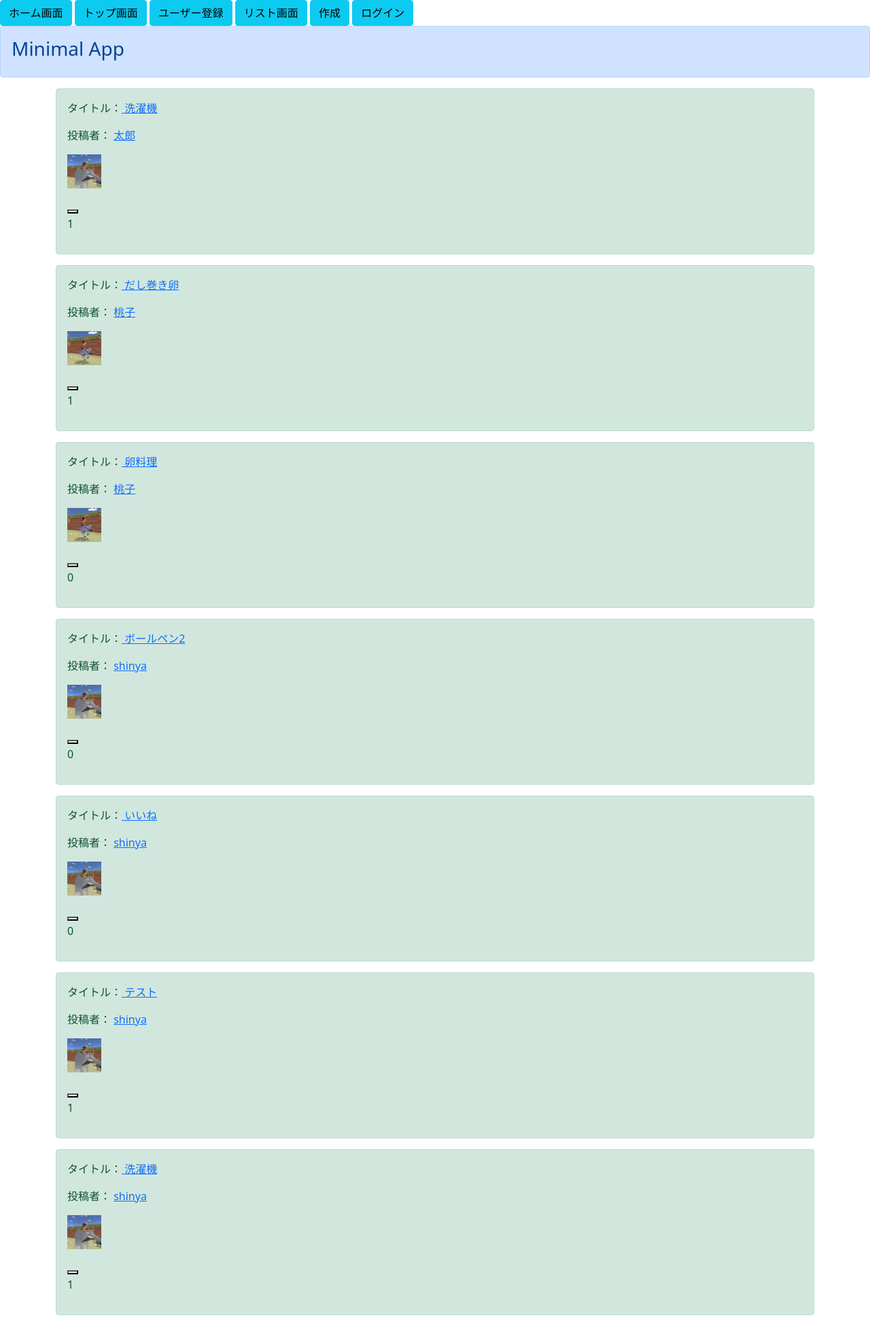
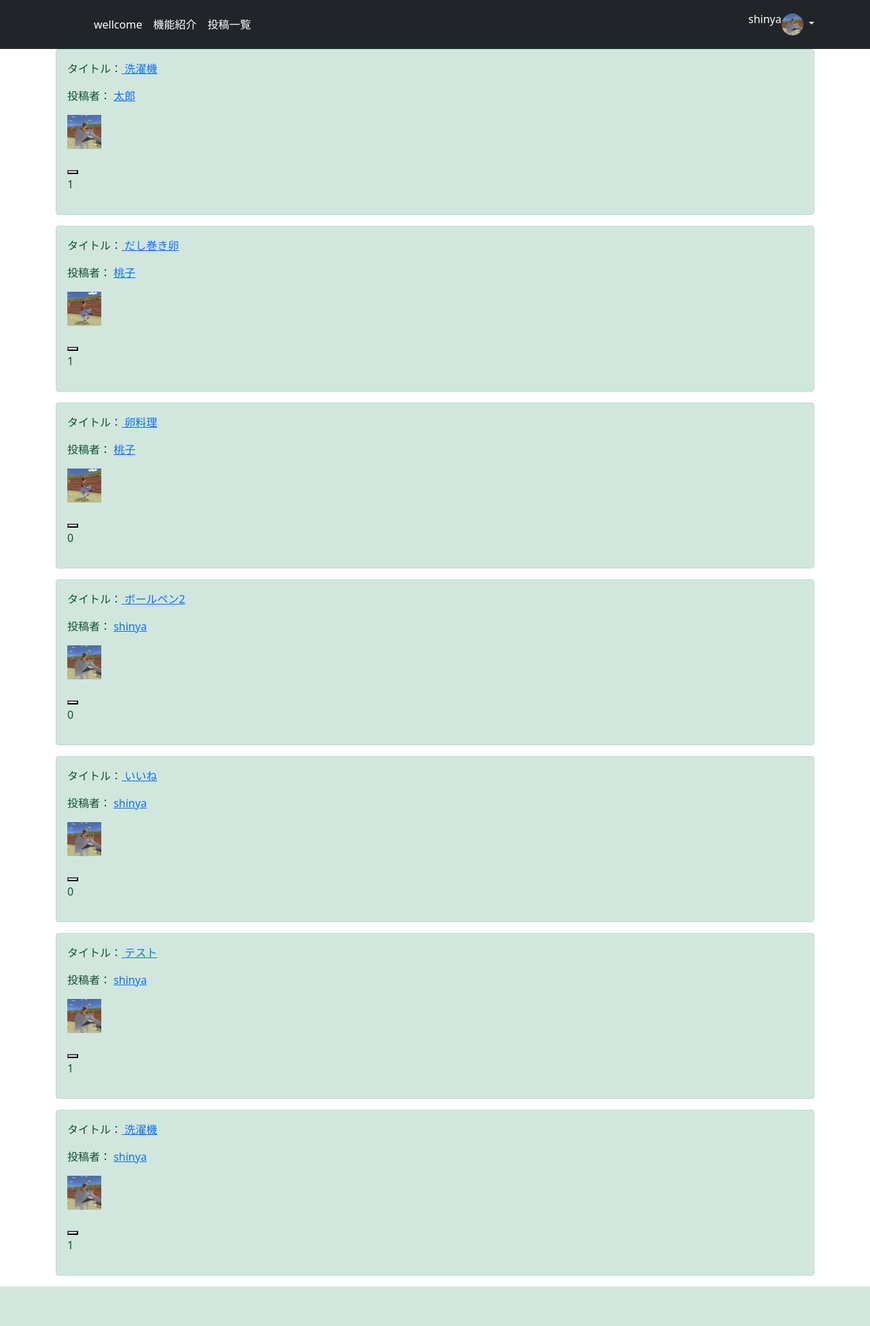
Before and after one commit to mokoshin0720/minimal, a Django app: page /list/ in a window 1280 px wide. Shown: the whole page at 68% size. After the commit the page ends 1892 px from the top, so only its background shows below. Run offline with Django 3.2, Linux system fonts and the light colour scheme; a user stored in the database is signed in; data comes from the database, SQL or seed files in the repository; both versions use the stored data as it was after the commit; some libraries are stand-ins or nearby versions.

Commit message:
ナビゲーションバーのデザインを変更

```diff
--- /dev/null
+++ b/minimal/static/header.css
@@ -0,0 +1,13 @@
+.bi {
+  vertical-align: -.125em;
+  fill: currentColor;
+}
+
+.text-small {
+  font-size: 85%;
+}
+
+.dropdown-toggle {
+  outline: 0;
+  color: white;
+}
--- a/minimal/views.py
+++ b/minimal/views.py
@@ -13,20 +13,25 @@ def home(request):
     user = request.user
     return render(request, 'home.html', {'user':user})
 
-@login_required
 def list(request):
     objects = MinimalModel.objects.all()
-    liked_list = []
-    for object in objects:
-        liked = object.like_set.filter(user=request.user)
-        if liked.exists():
-            liked_list.append(object.id)
-    context = {
-        'objects': objects,
-        'liked_list': liked_list,
-    }
-    return render(request, 'list.html', context)
 
+    if request.user.is_authenticated:
+        liked_list = []
+        for object in objects:
+            liked = object.like_set.filter(user=request.user)
+            if liked.exists():
+                liked_list.append(object.id)
+        context = {
+            'objects': objects,
+            'liked_list': liked_list,
+        }
+        return render(request, 'list.html', context)
+
+    else:
+        return render(request, 'list.html', {'objects': objects})
+
+@login_required
 def like(request):
     if request.method == 'POST':
         thing = get_object_or_404(MinimalModel, pk=request.POST.get('object_id'))
@@ -110,10 +115,12 @@ def signup(request):
         form = SignUpForm()
     return render(request, 'signup.html', {'form': form})
 
+@login_required
 def user_detail(request, pk):
     user = get_object_or_404(CustomUser, pk=pk)
     return render(request, 'user_detail.html', {'user': user})
 
+@login_required
 def user_update(request, pk):
     if pk:
         user = get_object_or_404(CustomUser, pk=pk)
--- a/templates/base.html
+++ b/templates/base.html
@@ -1,30 +1,64 @@
+{% load static %}
+
 <!doctype html>
-<html lang="en">
+<html lang="ja">
   <head>
-    <!-- Required meta tags -->
     <meta charset="utf-8">
     <meta name="viewport" content="width=device-width, initial-scale=1">
+    <link href="https://cdn.jsdelivr.net/npm/bootstrap@5.0.0-beta1/dist/css/bootstrap.min.css" rel="stylesheet" integrity="sha384-giJF6kkoqNQ00vy+HMDP7azOuL0xtbfIcaT9wjKHr8RbDVddVHyTfAAsrekwKmP1" crossorigin="anonymous">
+    <script src="https://ajax.googleapis.com/ajax/libs/jquery/3.2.1/jquery.min.js"></script>
+    <script src="https://cdn.jsdelivr.net/npm/bootstrap@5.0.0-beta3/dist/js/bootstrap.bundle.min.js" integrity="sha384-JEW9xMcG8R+pH31jmWH6WWP0WintQrMb4s7ZOdauHnUtxwoG2vI5DkLtS3qm9Ekf" crossorigin="anonymous"></script>
 
-    <!-- Bootstrap CSS -->
-    <link href="https://cdn.jsdelivr.net/npm/bootstrap@5.0.0-beta1/dist/css/bootstrap.min.css" rel="stylesheet" integrity="sha384-giJF6kkoqNQ00vy+HMDP7azOuL0xtbfIcaT9wjKHr8RbDVddVHyTfAAsrekwKmP1" crossorigin="anonymous">
+    {% block title %}
+    <title>Minimal App</title>
+    {% endblock title %}
 
-
-    <title>Minimal App</title>
     {% block customcss %}
+    <link href="{% static 'header.css' %}" rel="stylesheet">
     {% endblock customcss %}
   </head>
+
   <body>
-    <a href="{% url 'home' %}" class="btn btn-info btn"  role="button">ホーム画面</a>
-    <a href="{% url 'index' %}" class="btn btn-info btn"  role="button">トップ画面</a>
-    <a href="{% url 'signup' %}" class="btn btn-info btn"  role="button">ユーザー登録</a>
-    <a href="{% url 'list' %}" class="btn btn-info btn"  role="button">リスト画面</a>
-    <a href="{% url 'create' %}" class="btn btn-info btn"  role="button">作成</a>
-    <a href="{% url 'login' %}" class="btn btn-info btn"  role="button">ログイン</a>
+    <header class="p-3 bg-dark text-white">
+      <div class="container">
+        <div class="d-flex flex-wrap align-items-center justify-content-center justify-content-lg-start">
+          <a href="/" class="d-flex align-items-center mb-2 mb-lg-0 text-white text-decoration-none">
+          <svg class="bi me-2" width="40" height="32"><use xlink:href="#bootstrap"/></svg>
+          </a>
+
+          <ul class="nav col-12 col-lg-auto me-lg-auto mb-2 justify-content-center mb-md-0">
+            <li><a href="{% url 'index' %}" class="nav-link px-2 text-white">wellcome</a></li>
+            <li><a href="#" class="nav-link px-2 text-white">機能紹介</a></li>
+            <li><a href="{% url 'list' %}" class="nav-link px-2 text-white">投稿一覧</a></li>
+          </ul>
+
+      {% if user.is_authenticated %}
+      <p>{{ user }}</p>
+          <div class="dropdown text-end">
+            <a href="#" class="d-block link-dark text-decoration-none dropdown-toggle" id="dropdownUser1" data-bs-toggle="dropdown" aria-expanded="false">
+            <img src="{{ user.image.url }}" alt="mdo" width="32" height="32" class="rounded-circle">
+            </a>
+
+            <ul class="dropdown-menu text-small" aria-labelledby="dropdownUser1">
+              <li><a class="dropdown-item" href="{% url 'user_posts' user.id %}">自分の投稿</a></li>
+              <li><a class="dropdown-item" href="{% url 'user_detail' user.id %}">ユーザー情報</a></li>
+              <li><hr class="dropdown-divider"></li>
+              <li><a class="dropdown-item" href="{% url 'logout' %}">ログアウト</a></li>
+            </ul>
+          </div>
+      {% else %}
+          <div class="text-end">
+            <a href="{% url 'login' %}"><button type="button" class="btn btn-outline-light me-2">Login</button></a>
+            <a href="{% url 'signup' %}"><button type="button" class="btn btn-warning">Sign-up</button></a>
+          </div>
+      {% endif %}
+        </div>
+      </div>
+    </header>
     {% block header %}
     {% endblock header %}
 
     {% block content %}
     {% endblock content %}
 
-  </body>
-</html>
+</body>
--- a/templates/home.html
+++ b/templates/home.html
@@ -5,6 +5,4 @@
 
     <p>こんにちは{{ user.username }}さん</p>
 
-    <p><a href="{% url 'logout' %}">ログアウト</a></p>
-    <p><a href="{% url 'user_detail' user.id %}">ユーザー詳細</a></p>
 {% endblock %}
--- a/templates/like.html
+++ b/templates/like.html
@@ -1,3 +1,4 @@
+{% if user.is_authenticated %}
 <form action="{% url 'like' %}" method="POST">
     {% csrf_token %}
     {% if object.id in liked_list %}
@@ -7,3 +8,8 @@
     {% endif %}
 </form>
 <p name="{{ object.id }}-count" class="count"> {{ object.like_set.count }} </p>
+
+{% else %}
+<p id="like" name="{{ object.id }}"><i class="fas fa-lg fa-heart like-red"></i>アイコンを挿入</p>
+<p name="{{ object.id }}-count" class="count"> {{ object.like_set.count }} </p>
+{% endif %}
--- a/templates/list.html
+++ b/templates/list.html
@@ -1,10 +1,4 @@
 {% extends 'base.html' %}
-
-{% block header %}
-<div class="alert alert-primary" role="alert">
-  <h3>Minimal App</h3>
-</div>
-{% endblock header %}
 
 {% block content %}
 <div class="container">
@@ -20,6 +14,7 @@
     {% endfor %}
 </div>
 
+{% if user.is_authenticated %}
 <script src="https://code.jquery.com/jquery-3.5.1.min.js" integrity="sha256-9/aliU8dGd2tb6OSsuzixeV4y/faTqgFtohetphbbj0=" crossorigin="anonymous"></script>
 <script type="text/javascript">
     $(document).ready(function(event){
@@ -47,5 +42,5 @@
         });
     });
 </script>
-
+{% endif %}
 {% endblock content %}
```
Also changed, not shown: db.sqlite3.
